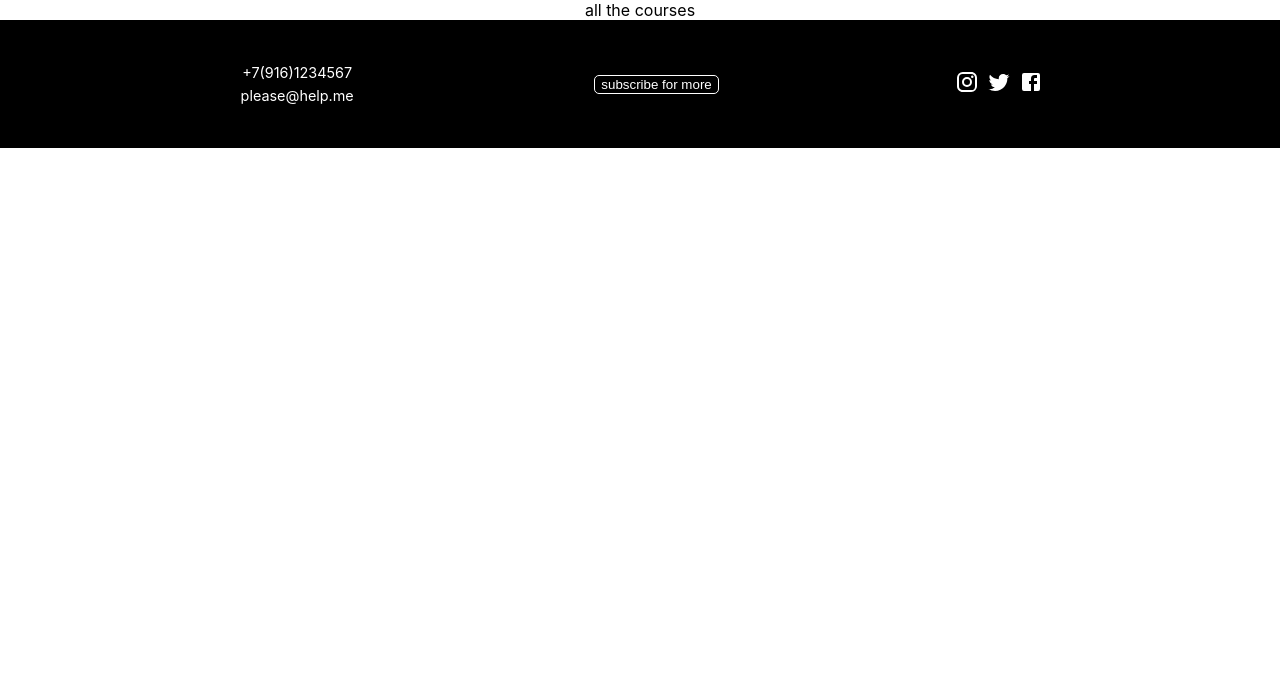
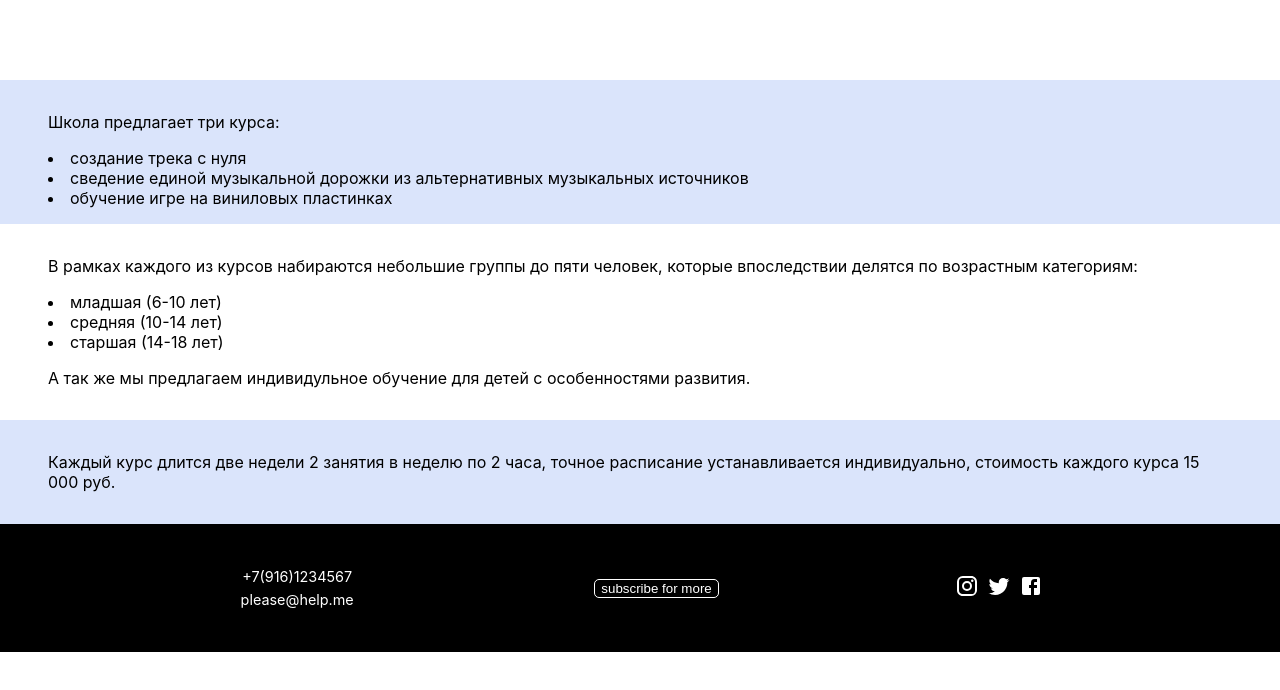
Before and after one commit to genar335/jolie_alien, a React (Create React App) app: page /courses in a window 1280 px wide. Shown: the top 690 px of the page. Built offline with nearby package versions, Linux system fonts and the light colour scheme.

Commit message:
text content placement into respective components
components created and imported in app.js

```diff
--- a/src/App.js
+++ b/src/App.js
@@ -3,7 +3,9 @@ import './App.css';
 import Navbar from './components/layout/Navbar';
 import Footer from './components/layout/Footer';
 import About from './components/About.jsx';
+import Courses from './components/Courses.jsx';
 import Team from './components/Team.jsx';
+import Contact from './components/Contact.jsx';
 import { BrowserRouter as Router, Route } from 'react-router-dom';
 
 
@@ -24,9 +26,7 @@ function App() {
         )} />
 
         <Route exact path="/courses" render={props => (
-          <div>
-            all the courses
-          </div>
+          <Courses />
         )} />
 
         <Route exact path="/team" render={props => (
@@ -34,9 +34,7 @@ function App() {
         )} />
 
         <Route exact path="/contact" render={props => (
-          <div>
-            Some contact info
-          </div>
+          <Contact />
         )} />
 
         {/* Social media routing */}
--- a/src/components/About.jsx
+++ b/src/components/About.jsx
@@ -12,16 +12,22 @@ function About(props) {
                 <img src={testPic} alt="kartinka" id="abt-big-img"/>
             </div>
             <div className="plain-text-div">
-                <p>Lorem ipsum dolor sit amet, consectetur adipiscing elit. Nam sit amet eleifend arcu, nec commodo lectus. Vestibulum mattis eros dictum, dictum sem id, sollicitudin risus. In lobortis quam id tortor pretium, vitae hendrerit ante vehicula. Donec ornare dolor quis odio rutrum, nec auctor tellus pellentesque. Interdum et malesuada fames ac ante ipsum primis in faucibus. Mauris quis vulputate velit. Nullam at tempus sem. Nulla in neque eget massa pretium scelerisque. Cras vitae turpis a enim luctus venenatis id sit amet purus.</p>
+                <h2 className="about-header">Школа диджеинга "Хопля" это пространство для детей и подростков, где обучение является экспериментом.</h2>
             </div>
             <div className="highlighted-text-div">
-                <p>Sed venenatis lacus nec varius scelerisque. Sed consectetur porttitor ipsum ac imperdiet. Praesent vel nisl tortor. Etiam eu nibh non ex vestibulum rhoncus vel a orci. Fusce eget pretium lectus. Nulla in tellus turpis. Pellentesque eget felis vel nibh ornare vulputate non non mauris. Vivamus placerat placerat felis id malesuada. Nulla urna eros, congue eu lectus in, pellentesque ornare mi. In facilisis mi venenatis nunc dictum laoreet. Aliquam erat volutpat. Vivamus vehicula metus quam, eget tincidunt velit elementum vitae. Duis molestie neque ac lacus lacinia, at iaculis elit vulputate. Phasellus venenatis enim vitae nibh tempor, sit amet fringilla elit ultricies.</p>
+                <p>Знакомство с электронной музыкой здесь происходит посредством выбора только того, что действительно нравится, а складывание и смешивание этого порождает новый микромир. Сегодня все вокруг нас становится виртуальным, запутанным и чрезмерным. Нет времени, желания и сил заниматься тем, что не интересно, но хочется обладать современными навыками и ориентироваться во всем новом.</p>
             </div>
             <div className="plain-text-div">
-                <p>Integer id gravida dolor. Quisque sed quam augue. Sed aliquet elit id suscipit suscipit. Ut condimentum vehicula auctor. Etiam imperdiet iaculis elit eu imperdiet. Etiam convallis, nulla quis posuere lacinia, ex leo pellentesque ex, quis mattis orci erat quis est. Suspendisse laoreet metus in metus dignissim dignissim.</p>
+                <p>Именно поэтому мы предлагаем курсы для маленьких и подрастающих, посредством которых  формируется музыкальный. Благодаря свободе выбора из множества существующей и появляющейся музыки участники понимают, что им действительно нравится, учатся переосмысливать сделанное и создавать на основе этого новое, вкладывая в это свое восприятие окружающей действительности.</p>
             </div>
             <div className="highlighted-text-div">
-                <p>Integer vestibulum metus ac scelerisque aliquet. Aliquam tincidunt rhoncus sollicitudin. Fusce et lacinia ex, a accumsan urna. Donec eu felis ac dolor venenatis rhoncus et sed mauris. Donec nec tortor blandit ex sodales sollicitudin eget ac elit. Sed at mauris lacus. In viverra libero turpis, non dictum lectus suscipit ut. Ut vel pellentesque ipsum. Integer pulvinar mattis ante, eu dignissim urna. Nunc euismod non justo ut iaculis. Ut convallis mi id commodo cursus.</p>
+                <p>Сегодня музыка является универсальным языком, способным объединять единомышленников по всеми миру. Именно поэтому альтернативное обучение музыке способно развить и расширить круг общения вашего ребенка, что немаловажно для здорового роста эмоционального интелекта.</p>
+            </div>
+            <div className="plain-text-div">
+                <h2 className="about-header">Обучение в нашей школе это развивающая игра, строящаяся на индивидуальном подходе и учитывающая личные вкусы каждого.</h2>
+            </div>
+            <div className="highlighted-text-div">
+                <p>Мы учим слышать музыку, попадать в бит, рассказываем структуру трека, помогаем освоить все нужные навыки пользования профессиональной техникой.</p>
             </div>
         </div>
     );
--- /dev/null
+++ b/src/components/Contact.jsx
@@ -0,0 +1,14 @@
+import React from 'react';
+import './componentStyles/Contact.scss';
+
+function Contact(props) {
+
+    //possibly a contact form? (name, email, age of child, some info)
+
+    return(
+        <>
+        </>
+    );
+}
+
+export default Contact;
--- /dev/null
+++ b/src/components/Courses.jsx
@@ -0,0 +1,30 @@
+import React from 'react';
+import './componentStyles/Courses.scss';
+
+function Courses(props) {
+
+    //here be the fun stuff
+
+    return(
+        <div className="courses-main-container">
+            <div className="highlighted-course-block">
+                <p>Школа предлагает три курса:</p>
+                <li>создание трека с нуля</li>
+                <li>сведение единой музыкальной дорожки из альтернативных музыкальных источников</li>
+                <li>обучение игре на виниловых пластинках</li>
+            </div>
+            <div className="plain-course-block">
+                <p>В рамках каждого из курсов набираются небольшие группы до пяти человек, которые впоследствии делятся по возрастным категориям:</p>
+                <li>младшая (6-10 лет)</li>
+                <li>средняя (10-14 лет)</li>
+                <li>старшая (14-18 лет)</li>
+                <p>А так же мы предлагаем индивидульное обучение для детей с особенностями развития.</p>
+            </div>
+            <div className="highlighted-course-block">
+                <p>Каждый курс длится две недели 2 занятия в неделю по  2 часа, точное расписание устанавливается индивидуально, стоимость каждого курса 15 000 руб.</p>
+            </div>
+        </div>
+    );
+}
+
+export default Courses
--- a/src/components/Team.jsx
+++ b/src/components/Team.jsx
@@ -11,6 +11,9 @@ function Team(props) {
 
     return(
         <div className="team-main-container">
+            <div className="highlighted-member">
+                <h2 className="teams-heading">Наши преподаватели - компетентные диджеи, искренне заинтересованные в коммуникации с детьми и передачей им собственного опыта. Мы поддерживаем наших учеников, желающих развить сове увлечение до уровня успешной карьеры.</h2>
+            </div>
             <div className="plain-member">
                 <img src={nikita} alt="Никита Забелин" id="nikita"></img>
                 <h3>Никита Забелин</h3>
--- a/src/components/componentStyles/About.scss
+++ b/src/components/componentStyles/About.scss
@@ -23,5 +23,9 @@ $abt-highlight-color: #FFFBD7;
     .plain-text-div {
         padding: 1rem 3rem 1rem 3rem;
         background-color: #fff;
+
+        h2.about-header{
+            font-weight: 230;
+        }
     }
 }
--- /dev/null
+++ b/src/components/componentStyles/Courses.scss
@@ -0,0 +1,24 @@
+$courses-main-color: #205CE9;
+$courses-highlight-color: #DAE4FB;
+
+.courses-main-container {
+    margin-top: 10vh;
+    padding: 0;
+
+    .highlighted-course-block {
+        background-color: $courses-highlight-color;
+        padding: 1rem 3rem 1rem 3rem;
+        display: flex;
+        flex-direction: column;
+        align-items: flex-start;
+        text-align: left;
+    }
+    .plain-course-block {
+        background-color: #fff;
+        padding: 1rem 3rem 1rem 3rem;
+        display: flex;
+        flex-direction: column;
+        align-items: flex-start;
+        text-align: left;
+    }
+}
--- a/src/components/componentStyles/Team.scss
+++ b/src/components/componentStyles/Team.scss
@@ -12,6 +12,10 @@ $team-highlight-color: #FADBDE;
         #kira {
             width: 30%;
         }
+
+        h2.teams-heading {
+            font-weight: 230;
+        }
     }
     .plain-member {
         background-color: #fff;
--- a/src/components/layout/Navbar.jsx
+++ b/src/components/layout/Navbar.jsx
@@ -5,7 +5,7 @@ import { useTransition, useSpring, useTrail, animated, config } from 'react-spri
 import '../layoutStyles/Navbar.scss'
 
 const listedLinks = [
-    { name: 'Диджей с Пеленок', url: ''},
+    { name: 'ХОПЛЯ', url: ''},
     { name: 'О Нас', url: 'about'},
     { name: 'Курсы', url: 'courses'} ,
     { name: 'Команда', url: 'team'},
--- a/src/components/layoutStyles/Navbar.scss
+++ b/src/components/layoutStyles/Navbar.scss
@@ -57,6 +57,7 @@ $navigation-color: #1B1725;
 
     }
 }
+/* navbar colors depending on location */
 
 .navbar-container.about {
     background-color: #FCE208;
```
Also changed, not shown: src/components/componentStyles/Contact.scss (added).
